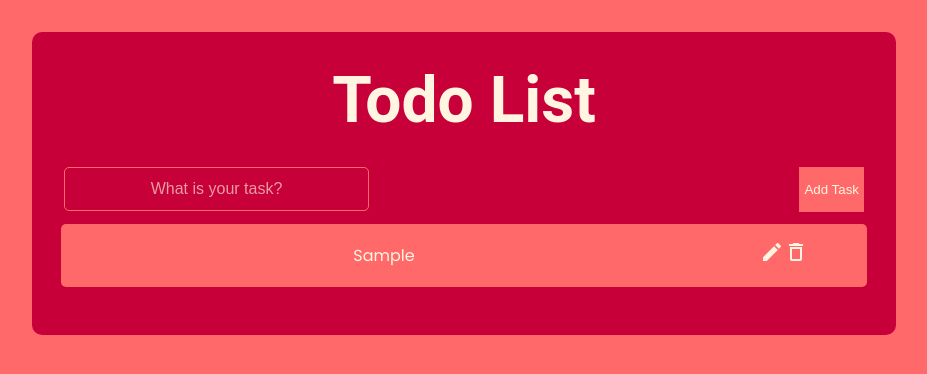
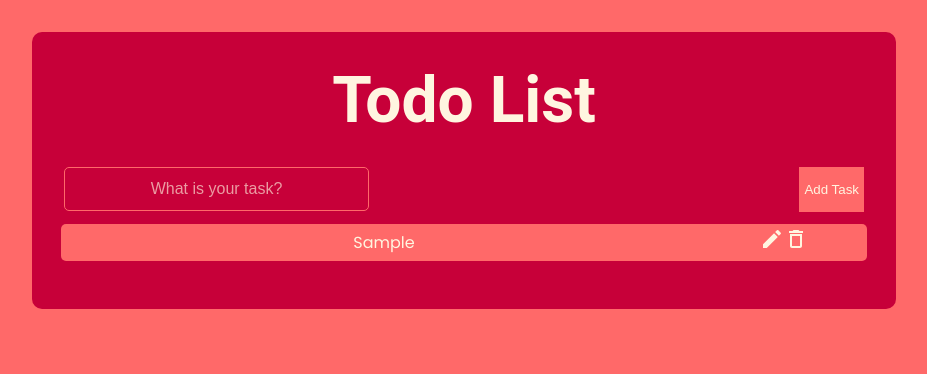
Before and after one commit to Victory-emmanuel/todo-list, a React (Create React App) app: page / in a window 1280 px wide. Both pictures are taken after typing "Sample" into the empty fields and a click on the button "Add Task". Shown: the top 374 px of the page, without its empty margins (176-1103 px from the left). Built offline with nearby package versions, Linux system fonts and the light colour scheme.

Commit message:
Update AddedTodo.js

```diff
--- a/src/components/AddedTodo.jsx
+++ b/src/components/AddedTodo.jsx
@@ -1,17 +1,34 @@
 import EditIcon from "@mui/icons-material/Edit";
 import DeleteOutlinedIcon from "@mui/icons-material/DeleteOutlined";
+import { Box, Typography } from "@mui/material";
 function AddedTodo({ task, toggleComplete, deleteTodo, editTodo }) {
   // In the AddedTodo.jsx file, the component is defined as a functional component.
   // It receives props such as task, toggleComplete, deleteTodo, and editTodo from its parent component.
 
   return (
-    <div key={task.id} id="added-todo">
-      <p
+    <Box
+      sx={{
+        display: "grid",
+        justifyContent: "center",
+        alignItems: "center",
+        padding: "0.2rem 0.2rem",
+        borderRadius: "5px",
+        cursor: "pointer",
+        marginBottom: "1rem",
+        gridTemplateColumns: " 80% 20%",
+        background: " #ff6969",
+        width: "90%",
+      }}
+      key={task.id}
+      id="added-todo"
+    >
+      <Typography
+        variant="p"
         onClick={() => toggleComplete(task.id)}
         className={`${task.completed ? "completed" : ""}`}
       >
         {task.task}
-      </p>
+      </Typography>
       {/* The component renders a div element with the id "added-todo".Inside this
       div, there is a paragraph element that displays the task text.The
       className of the paragraph element is conditionally set based on the
@@ -20,7 +37,7 @@ function AddedTodo({ task, toggleComplete, deleteTodo, editTodo }) {
       specific styling. The paragraph element has an onClick event handler that
       calls the toggleComplete function with the task's id as an argument.This
       function is responsible for toggling the completion status of the task. */}
-      <div>
+      <Box>
         <EditIcon onClick={() => editTodo(task.id)} />
         <DeleteOutlinedIcon onClick={() => deleteTodo(task.id)} />
         {/* The EditIcon has an onClick event handler that calls the editTodo
@@ -29,8 +46,8 @@ function AddedTodo({ task, toggleComplete, deleteTodo, editTodo }) {
         also has an onClick event handler that calls the deleteTodo function
         with the task's id as an argument.This function is responsible for
         deleting the task from the list. */}
-      </div>
-    </div>
+      </Box>
+    </Box>
   );
 }
 
```
